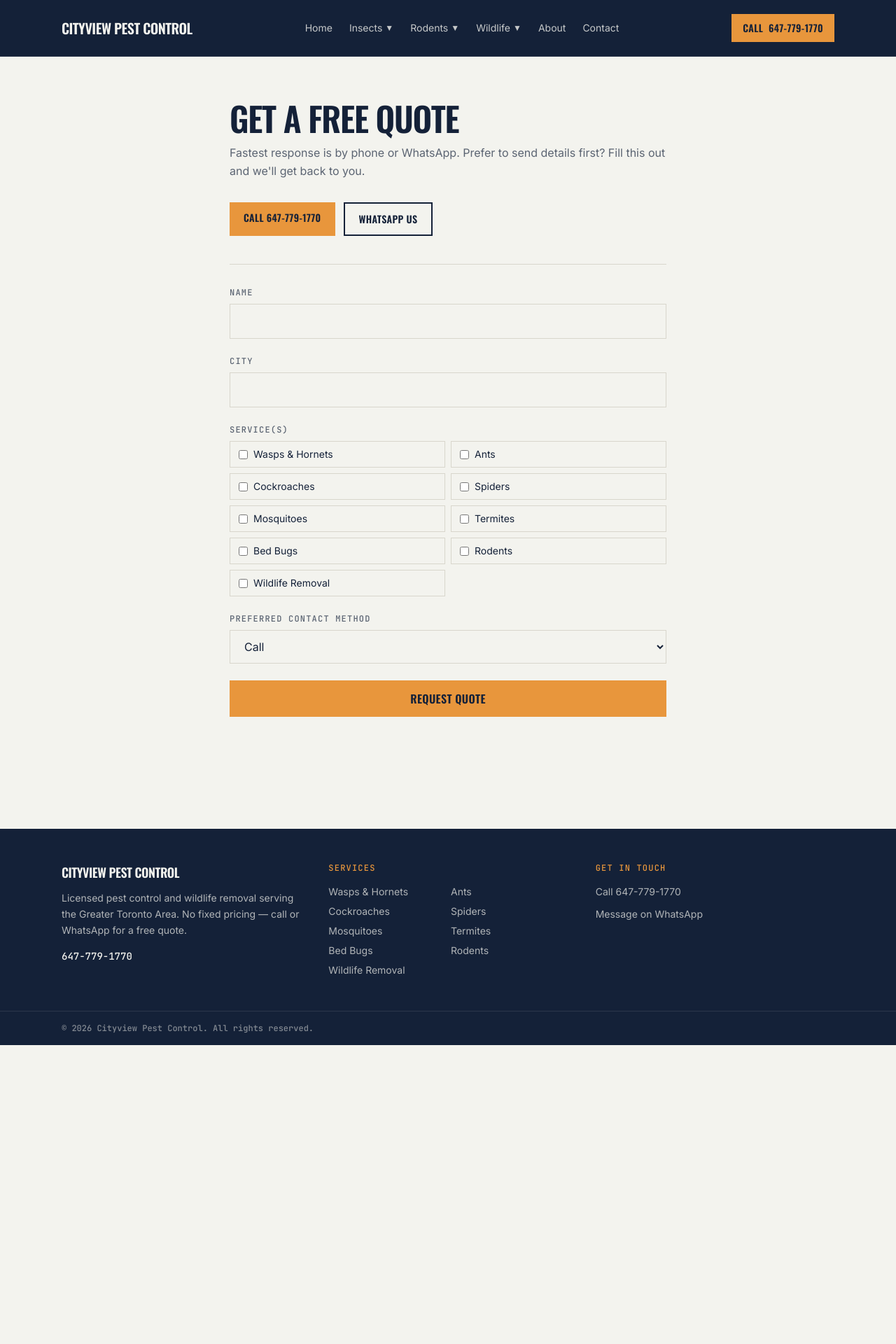
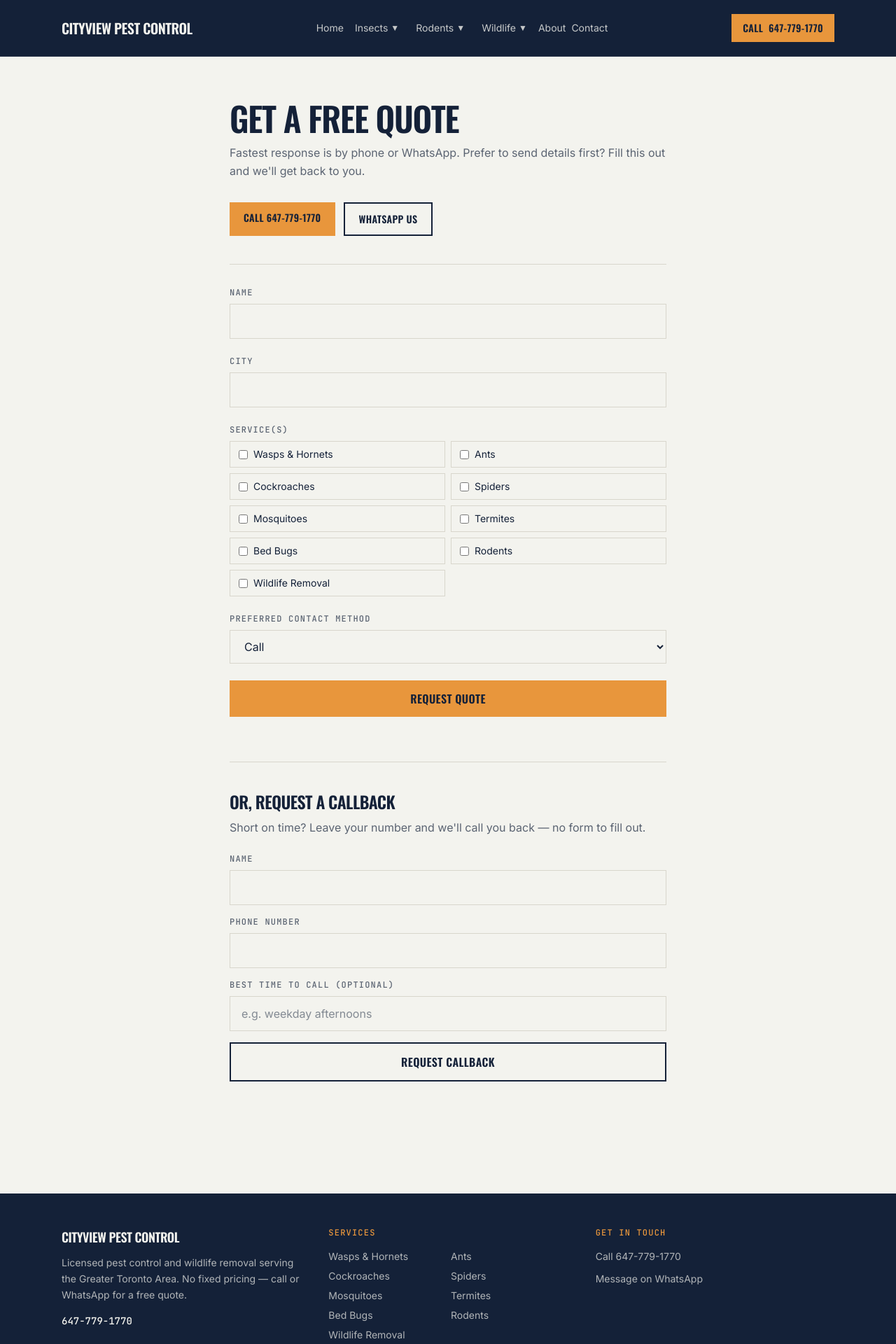
Before and after one commit to zeeshanrw/cityview-pest-control-v2, a Next.js app: page /contact in a window 1280 px wide. Shown: the top 1920 px of the page at 70% size. Before the commit the page ends 1493 px from the top, so only its background shows below. Built offline with nearby package versions, Linux system fonts and the light colour scheme.

Commit message:
Bolder wasp banner, obvious nav hover states, callback form

```diff
--- a/src/app/contact/page.tsx
+++ b/src/app/contact/page.tsx
@@ -115,6 +115,62 @@
           Request Quote
         </button>
       </form>
+
+      {/* Request a Callback — simpler alternative to the full quote form */}
+      <div id="callback" className="mt-16 border-t border-line pt-10 scroll-mt-20">
+        <h2 className="font-display font-semibold uppercase text-2xl tracking-tight mb-2">
+          Or, Request a Callback
+        </h2>
+        <p className="text-slate leading-relaxed mb-6">
+          Short on time? Leave your number and we&apos;ll call you back —
+          no form to fill out.
+        </p>
+
+        <form className="space-y-4">
+          <div>
+            <label className="block font-mono text-xs uppercase tracking-widest text-slate mb-2">
+              Name
+            </label>
+            <input
+              type="text"
+              name="callbackName"
+              required
+              className="w-full border border-line px-4 py-3 bg-paper focus:outline-none focus:border-ink"
+            />
+          </div>
+
+          <div>
+            <label className="block font-mono text-xs uppercase tracking-widest text-slate mb-2">
+              Phone Number
+            </label>
+            <input
+              type="tel"
+              name="callbackPhone"
+              required
+              className="w-full border border-line px-4 py-3 bg-paper focus:outline-none focus:border-ink"
+            />
+          </div>
+
+          <div>
+            <label className="block font-mono text-xs uppercase tracking-widest text-slate mb-2">
+              Best Time to Call (optional)
+            </label>
+            <input
+              type="text"
+              name="callbackTime"
+              placeholder="e.g. weekday afternoons"
+              className="w-full border border-line px-4 py-3 bg-paper focus:outline-none focus:border-ink"
+            />
+          </div>
+
+          <button
+            type="submit"
+            className="w-full px-5 py-3.5 border-2 border-ink hover:bg-ink hover:text-paper font-display font-semibold uppercase tracking-wide transition-colors"
+          >
+            Request Callback
+          </button>
+        </form>
+      </div>
     </div>
   );
 }
--- a/src/app/page.tsx
+++ b/src/app/page.tsx
@@ -8,9 +8,9 @@
       <section className="mx-auto max-w-6xl px-4 md:px-6 pt-12 md:pt-20 pb-16 md:pb-24">
         <div className="grid grid-cols-1 md:grid-cols-[1.2fr_1fr] gap-12 md:gap-16 items-start">
           <div>
-           <span className="font-mono text-xs uppercase tracking-widest text-alert">
-  Wasp Activity Is High Right Now Across the GTA
-</span>
+            <span className="inline-block bg-alert text-paper px-4 py-2 font-display font-bold uppercase text-sm md:text-base tracking-wide">
+              ⚠ Wasp Activity Is High Right Now Across the GTA
+            </span>
 <h1 className="font-display font-semibold uppercase text-4xl md:text-6xl leading-[0.95] tracking-tight mt-4 mb-6">
   Summer&apos;s here.
   <br />
@@ -30,6 +30,11 @@
           </div>
 
           <DispatchTicket />
+          <p className="text-center mt-3">
+            <Link href="/contact#callback" className="text-sm text-slate underline underline-offset-4 hover:text-ink">
+             Prefer we call you? Request a callback →
+            </Link>
+          </p>
         </div>
       </section>
 
--- a/src/components/MegaNav.tsx
+++ b/src/components/MegaNav.tsx
@@ -19,11 +19,14 @@
     return () => document.removeEventListener("mousedown", handleClickOutside);
   }, []);
 
+  const linkClass =
+    "text-paper/80 hover:text-signal hover:bg-paper/10 px-3 py-2 -mx-3 transition-colors";
+
   return (
     <>
       {/* Desktop nav */}
-      <nav ref={navRef} className="hidden md:flex items-center gap-6 font-body text-sm">
-        <Link href="/" className="text-paper/80 hover:text-paper transition-colors">
+      <nav ref={navRef} className="hidden md:flex items-center gap-2 font-body text-sm">
+        <Link href="/" className={linkClass}>
           Home
         </Link>
 
@@ -33,7 +36,11 @@
               onClick={() =>
                 setOpenCategory(openCategory === category.label ? null : category.label)
               }
-              className="flex items-center gap-1 text-paper/80 hover:text-paper transition-colors"
+              className={`flex items-center gap-1 ${
+                openCategory === category.label
+                  ? "text-signal bg-paper/10"
+                  : "text-paper/80 hover:text-signal hover:bg-paper/10"
+              } px-3 py-2 -mx-1 transition-colors`}
             >
               {category.label}
               <span className="text-xs" aria-hidden="true">
@@ -46,9 +53,9 @@
                 {category.items.map((item) => (
                   <Link
                     key={item.slug}
-                    href={`/services/${item.slug}`}
+                    href={item.href}
                     onClick={() => setOpenCategory(null)}
-                    className="block px-4 py-3 text-sm hover:bg-ink hover:text-paper transition-colors border-b border-line last:border-b-0"
+                    className="block px-4 py-3 text-sm font-medium hover:bg-signal hover:text-ink transition-colors border-b border-line last:border-b-0"
                   >
                     {item.label}
                   </Link>
@@ -58,10 +65,10 @@
           </div>
         ))}
 
-        <Link href="/about" className="text-paper/80 hover:text-paper transition-colors">
+        <Link href="/about" className={linkClass}>
           About
         </Link>
-        <Link href="/contact" className="text-paper/80 hover:text-paper transition-colors">
+        <Link href="/contact" className={linkClass}>
           Contact
         </Link>
       </nav>
@@ -80,7 +87,7 @@
           <Link
             href="/"
             onClick={() => setMobileOpen(false)}
-            className="block px-4 py-3 text-paper border-b border-paper/10"
+            className="block px-4 py-3 text-paper border-b border-paper/10 active:bg-paper/10"
           >
             Home
           </Link>
@@ -92,9 +99,9 @@
               {category.items.map((item) => (
                 <Link
                   key={item.slug}
-                  href={`/services/${item.slug}`}
+                  href={item.href}
                   onClick={() => setMobileOpen(false)}
-                  className="block px-4 py-2.5 text-paper/80"
+                  className="block px-4 py-2.5 text-paper/80 active:bg-paper/10"
                 >
                   {item.label}
                 </Link>
@@ -104,14 +111,14 @@
           <Link
             href="/about"
             onClick={() => setMobileOpen(false)}
-            className="block px-4 py-3 text-paper border-b border-paper/10"
+            className="block px-4 py-3 text-paper border-b border-paper/10 active:bg-paper/10"
           >
             About
           </Link>
           <Link
             href="/contact"
             onClick={() => setMobileOpen(false)}
-            className="block px-4 py-3 text-paper"
+            className="block px-4 py-3 text-paper active:bg-paper/10"
           >
             Contact
           </Link>
```
